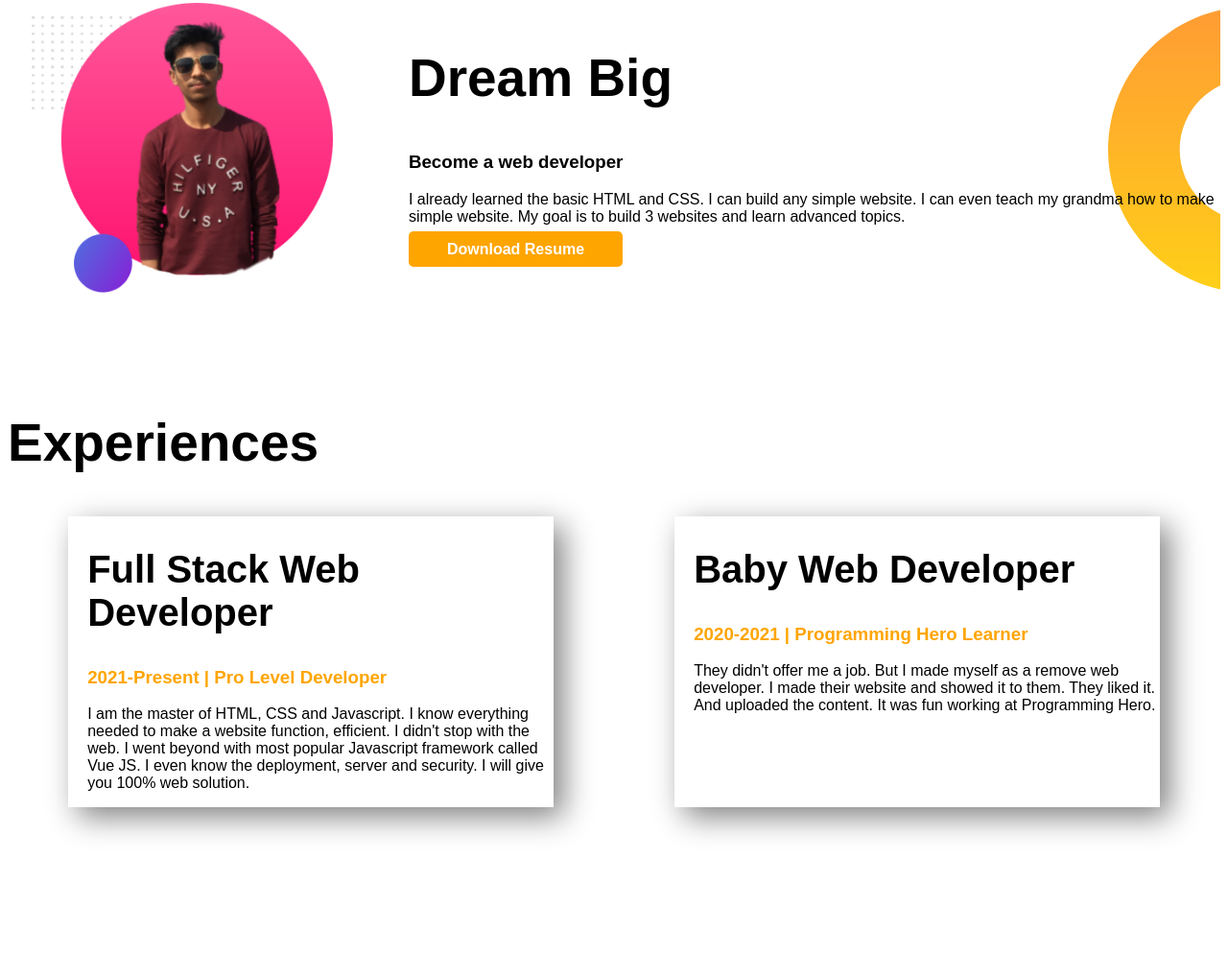
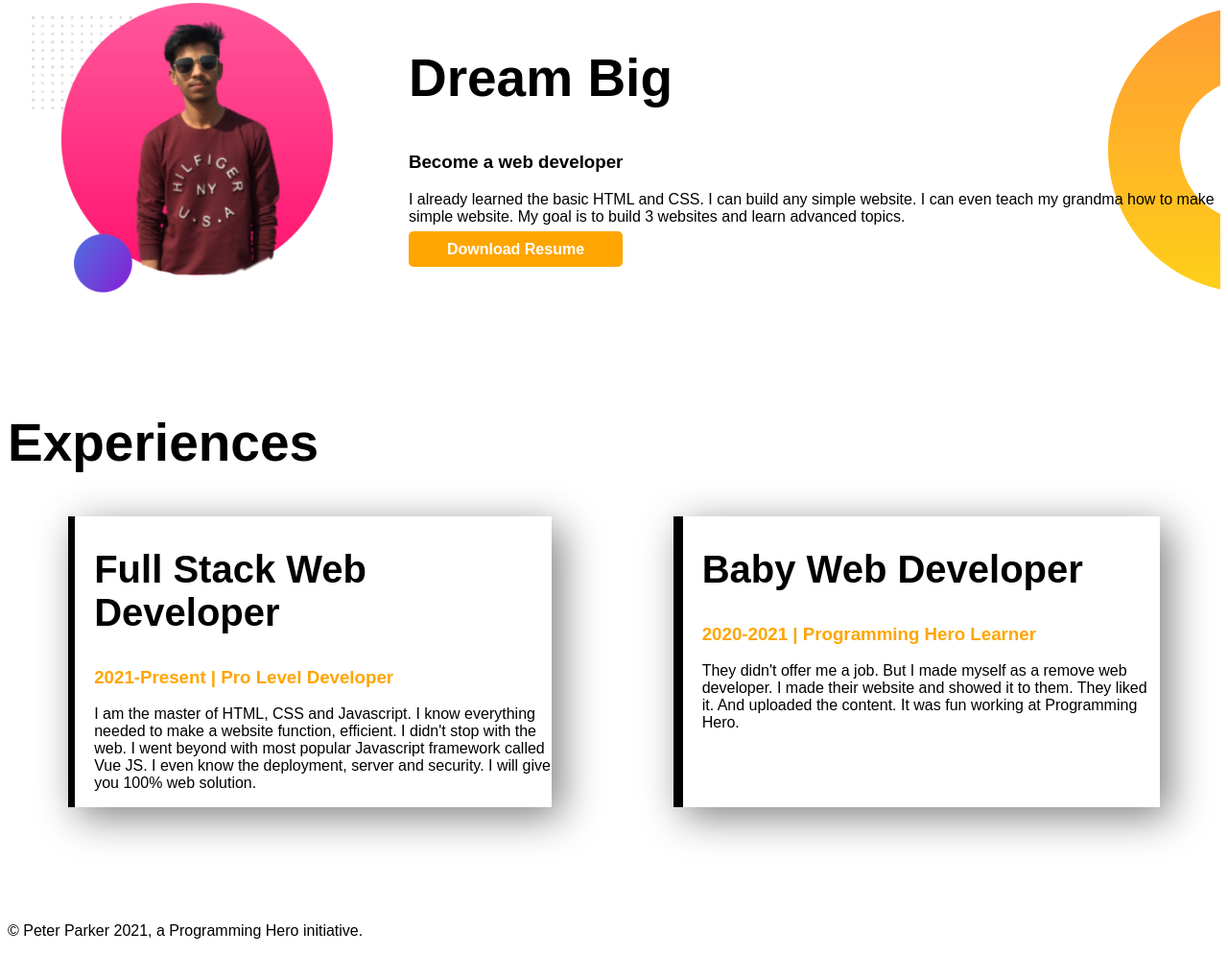
Before and after one commit to juberahmed1/my-developer-portfolio, a plain HTML site: page index.html in a window 1280 px wide. Shown: the part 611-1606 px from the top of the page at 96% size. Before the commit the page ends 1572 px from the top, so only its background shows below. Drawn offline with Linux system fonts and the light colour scheme.

Commit message:
addead to git

```diff
--- a/index.html
+++ b/index.html
@@ -33,14 +33,14 @@
 
         <h1>Experiences</h1>
         <div class="flexible-container">
-            <div class="experience-item">
+            <div id="web-full" class="experience-item">
                 <h2>Full Stack Web Developer</h1>
                     <h3 class="orange-color">2021-Present | Pro Level Developer</h3>
                     <p>I am the master of HTML, CSS and Javascript. I know everything needed to make a website function, efficient. I didn't stop with the web. I went beyond with most popular Javascript framework called Vue JS. I even know the deployment,
                         server and security. I will give you 100% web solution.</p>
             </div>
 
-            <div class="experience-item">
+            <div id="web-baby" class="experience-item">
                 <h2>Baby Web Developer</h1>
                     <h3 class="orange-color">2020-2021 | Programming Hero Learner</h3>
                     <p>They didn't offer me a job. But I made myself as a remove web developer. I made their website and showed it to them. They liked it. And uploaded the content. It was fun working at Programming Hero.</p>
@@ -48,7 +48,7 @@
         </div>
 
     </section>
-
+    <p>© Peter Parker 2021, a Programming Hero initiative.</p>
 </body>
 
 </html>
--- a/style.css
+++ b/style.css
@@ -54,13 +54,26 @@ h2 {
     margin-left: 5%;
     margin-right: 5%;
     padding-left: 20px;
-    box-shadow: 10px 10px 30px grey;
+    box-shadow: 10px 10px 40px grey;
+    border-left: 10px solid;
 }
 
+#web-full {
+    border-left: 7px solid;
+    border-image: linear-gradient(salmon)tomato;
+    border-image-slice: 1;
+}
+
+
+}
+#web-baby {
+    border-left: 7px solid;
+    border-image: linear-gradient(salmon)tomato;
+    border-image-slice: 1;
+}
 .experiences {
     background-image: url(images/exp-bg.png);
     background-repeat: no-repeat;
     background-position: left;
 }
-
 <link rel="preconnect" href="https://fonts.googleapis.com"><link rel="preconnect" href="https://fonts.gstatic.com" crossorigin><link href="https://fonts.googleapis.com/css2?family=Poppins&display=swap" rel="stylesheet">
```
